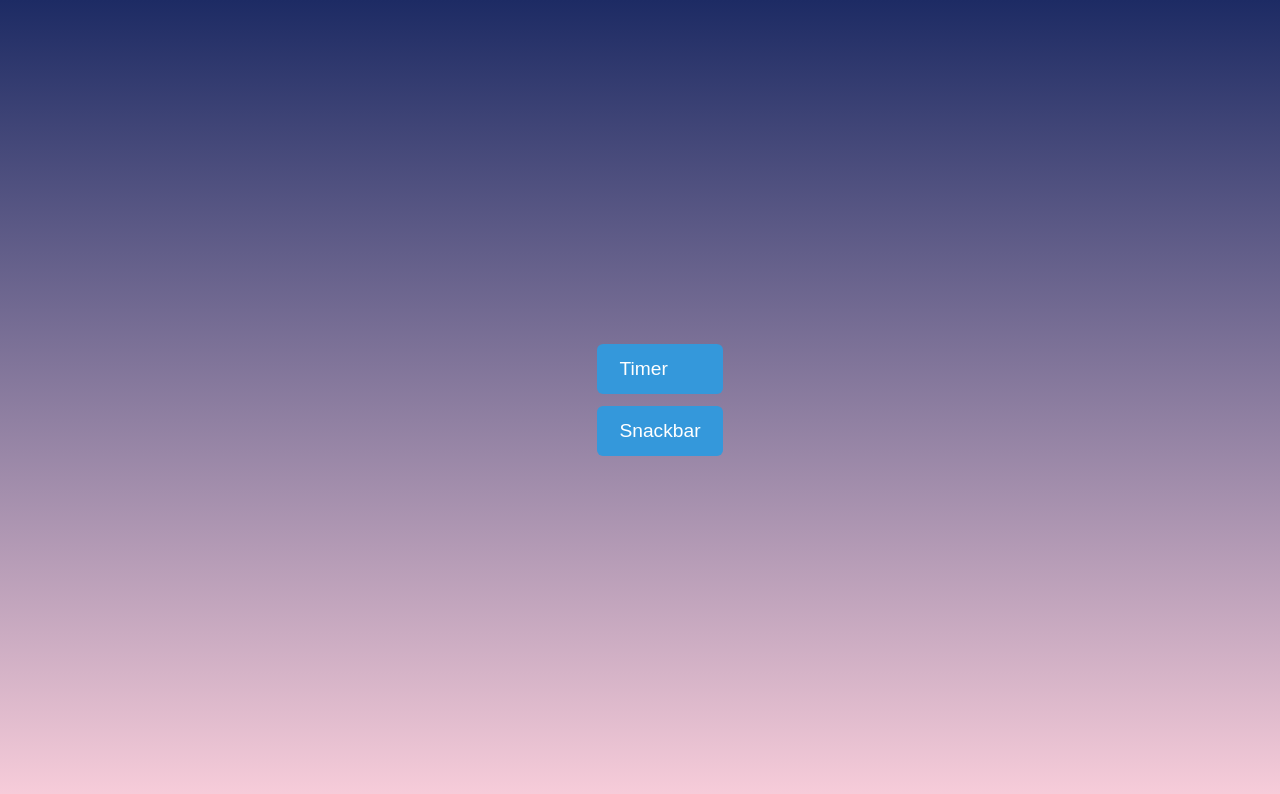
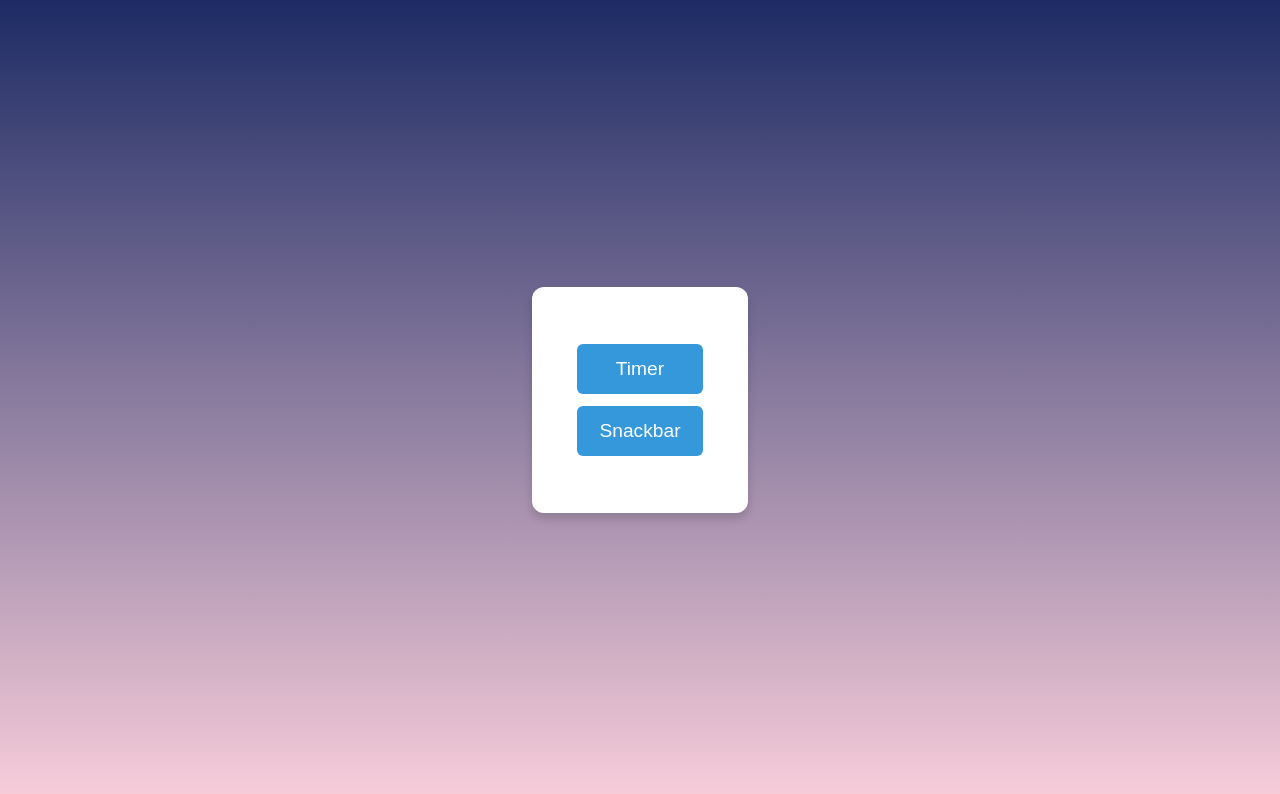
Before and after one commit to DenizzOzder/goit-js-hw-10, a plain HTML site: page index.html in a window 1280 px wide. Drawn offline with Linux system fonts and the light colour scheme.

Commit message:
Deploying to gh-pages from @ DenizzOzder/goit-js-hw-10@60aeeb02b13ec69e95768d31ba6e099ba2eb3eb6 🚀

```diff
--- a/01-timer.js
+++ b/01-timer.js
@@ -1,2 +1,2 @@
-import"./assets/styles-C_YbdE9z.js";import{f as p,i as r}from"./assets/vendor-BbbuE1sJ.js";let a=null,d=null;const o=document.querySelector("[data-start]"),y=document.querySelector("[data-days]"),S=document.querySelector("[data-hours]"),g=document.querySelector("[data-minutes]"),w=document.querySelector("[data-seconds]"),k=document.querySelector("#datetime-picker");document.getElementById("back").addEventListener("click",function(){window.history.back()});const b={enableTime:!0,time_24hr:!0,defaultDate:new Date,minuteIncrement:1,onClose(e){const t=e[0];t<=new Date?(r.error({title:"Error",message:"Please choose a date in the future",position:"topRight",backgroundColor:"red"}),o.disabled=!0):(a=t,o.disabled=!1,r.success({title:"Success",message:"The Date You Selected Is Valid",position:"topRight"}))}};p("#datetime-picker",b);o.addEventListener("click",()=>{a&&(o.disabled=!0,k.disabled=!0,d=setInterval(()=>{const t=a-new Date;if(t<=0){clearInterval(d),u(0),r.info({title:"Done",message:"Countdown finished!",position:"topRight"});return}u(t)},1e3))});function u(e){const{days:t,hours:s,minutes:c,seconds:i}=D(e);y.textContent=n(t),S.textContent=n(s),g.textContent=n(c),w.textContent=n(i)}function D(e){const l=Math.floor(e/864e5),m=Math.floor(e%864e5/36e5),h=Math.floor(e%864e5%36e5/6e4),f=Math.floor(e%864e5%36e5%6e4/1e3);return{days:l,hours:m,minutes:h,seconds:f}}function n(e){return String(e).padStart(2,"0")}
+import"./assets/modulepreload-polyfill-B5Qt9EMX.js";/* empty css                      */import{f as p,i as r}from"./assets/vendor-BbbuE1sJ.js";let a=null,d=null;const o=document.querySelector("[data-start]"),y=document.querySelector("[data-days]"),S=document.querySelector("[data-hours]"),g=document.querySelector("[data-minutes]"),w=document.querySelector("[data-seconds]"),k=document.querySelector("#datetime-picker");document.getElementById("back").addEventListener("click",function(){window.history.back()});const b={enableTime:!0,time_24hr:!0,defaultDate:new Date,minuteIncrement:1,onClose(t){const e=t[0];e<=new Date?(r.error({title:"Error",message:"Please choose a date in the future",position:"topRight",backgroundColor:"red"}),o.disabled=!0):(a=e,o.disabled=!1,r.success({title:"Success",message:"The Date You Selected Is Valid",position:"topRight"}))}};p("#datetime-picker",b);o.addEventListener("click",()=>{a&&(o.disabled=!0,k.disabled=!0,d=setInterval(()=>{const e=a-new Date;if(e<=0){clearInterval(d),u(0),r.info({title:"Done",message:"Countdown finished!",position:"topRight"});return}u(e)},1e3))});function u(t){const{days:e,hours:s,minutes:c,seconds:i}=D(t);y.textContent=n(e),S.textContent=n(s),g.textContent=n(c),w.textContent=n(i)}function D(t){const l=Math.floor(t/864e5),m=Math.floor(t%864e5/36e5),h=Math.floor(t%864e5%36e5/6e4),f=Math.floor(t%864e5%36e5%6e4/1e3);return{days:l,hours:m,minutes:h,seconds:f}}function n(t){return String(t).padStart(2,"0")}
 //# sourceMappingURL=01-timer.js.map
--- a/02-snackbar.js
+++ b/02-snackbar.js
@@ -1,2 +1,2 @@
-import"./assets/styles-C_YbdE9z.js";import{i as r}from"./assets/vendor-BbbuE1sJ.js";const s=document.querySelector(".form");document.getElementById("back").addEventListener("click",function(){window.history.back()});s.addEventListener("submit",e=>{e.preventDefault();const i=Number(s.elements.delay.value),o=s.elements.state.value;n(i,o).then(t=>{r.success({title:"Success",message:`Fulfilled promise in ${t}ms`,position:"topRight"})}).catch(t=>{r.error({title:"Error",message:`Rejected promise in ${t}ms`,position:"topRight"})}),s.reset()});function n(e,i){return new Promise((o,t)=>{setTimeout(()=>{i==="fulfilled"?o(e):t(e)},e)})}
+import"./assets/modulepreload-polyfill-B5Qt9EMX.js";/* empty css                      */import{i as r}from"./assets/vendor-BbbuE1sJ.js";const s=document.querySelector(".form");document.getElementById("back").addEventListener("click",function(){window.history.back()});s.addEventListener("submit",e=>{e.preventDefault();const i=Number(s.elements.delay.value),o=s.elements.state.value;n(i,o).then(t=>{r.success({title:"Success",message:`Fulfilled promise in ${t}ms`,position:"topRight"})}).catch(t=>{r.error({title:"Error",message:`Rejected promise in ${t}ms`,position:"topRight"})}),s.reset()});function n(e,i){return new Promise((o,t)=>{setTimeout(()=>{i==="fulfilled"?o(e):t(e)},e)})}
 //# sourceMappingURL=02-snackbar.js.map
--- a/assets/styles-C_YbdE9z.js
+++ b/assets/modulepreload-polyfill-B5Qt9EMX.js
@@ -1,2 +1,2 @@
 (function(){const t=document.createElement("link").relList;if(t&&t.supports&&t.supports("modulepreload"))return;for(const e of document.querySelectorAll('link[rel="modulepreload"]'))i(e);new MutationObserver(e=>{for(const r of e)if(r.type==="childList")for(const o of r.addedNodes)o.tagName==="LINK"&&o.rel==="modulepreload"&&i(o)}).observe(document,{childList:!0,subtree:!0});function s(e){const r={};return e.integrity&&(r.integrity=e.integrity),e.referrerPolicy&&(r.referrerPolicy=e.referrerPolicy),e.crossOrigin==="use-credentials"?r.credentials="include":e.crossOrigin==="anonymous"?r.credentials="omit":r.credentials="same-origin",r}function i(e){if(e.ep)return;e.ep=!0;const r=s(e);fetch(e.href,r)}})();
-//# sourceMappingURL=styles-C_YbdE9z.js.map
+//# sourceMappingURL=modulepreload-polyfill-B5Qt9EMX.js.map
--- a/index.html
+++ b/index.html
@@ -5,23 +5,15 @@
     <link rel="icon" type="image/svg+xml" href="/goit-js-hw-10/favicon.svg" />
     <meta name="viewport" content="width=device-width, initial-scale=1.0" />
     <title>goit-js-hw-10</title>
-    <script type="module" crossorigin src="/goit-js-hw-10/assets/styles-C_YbdE9z.js"></script>
     <link rel="stylesheet" crossorigin href="/goit-js-hw-10/assets/styles-rphZA6DM.css">
   </head>
   <body>
-    <header class="header">
-  <div class="container">
-      <ul class="nav-list">
-        <li class="nav-item">
-          <a class="nav-link {=$highlight-act}" href="../01-timer.html">Timer</a>
-        </li>
-        <li class="nav-item">
-          <a class="nav-link {=$highlight-curr}" href="../02-snackbar.html">Snackbar</a>
-        </li>
-      </ul>
-    </nav>
-  </div>
-</header>
 
+    <div class="back_container">
+      <div class="main_container">
+          <a href="./01-timer.html">Timer</a>
+          <a href="./02-snackbar.html">Snackbar</a>
+      </div>
+    </div>
   </body>
 </html>
```
Also changed, not shown: 01-timer.html (+2 -2 lines), 02-snackbar.html (+2 -2 lines), 4 other files.
